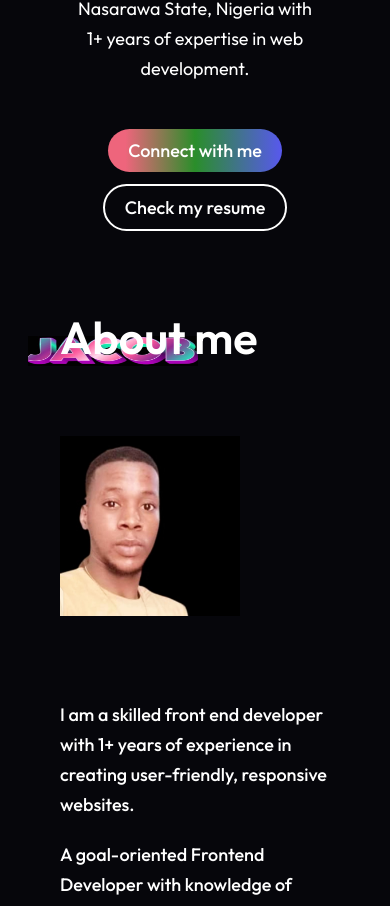
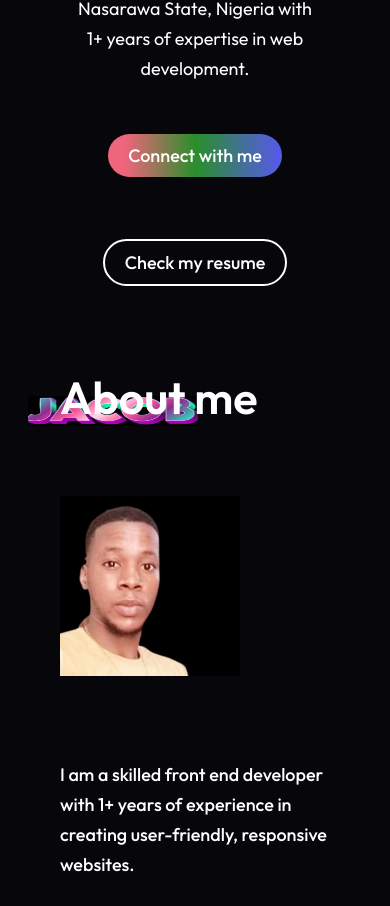
Before and after one commit to BlakWeb/Personal-Portfolio, a React (Vite) app: page / in a window 390 px wide. Shown: the part 975-1881 px from the top of the page. Built offline with nearby package versions, Linux system fonts and the light colour scheme.

Commit message:
Update Hero.css

```diff
--- a/src/components/Hero/Hero.css
+++ b/src/components/Hero/Hero.css
@@ -132,13 +132,13 @@
   }
 
   .hero-connect {
-    gap: 60px;
-    padding: 10px 25px;
+    margin-bottom: 40px;
+    padding: 15px 25px;
     border-radius: 40px;
   }
 
   .hero-resume {
-    padding: 10px 25px;
+    padding: 15px 25px;
     border-radius: 40px;
   }
 
```
